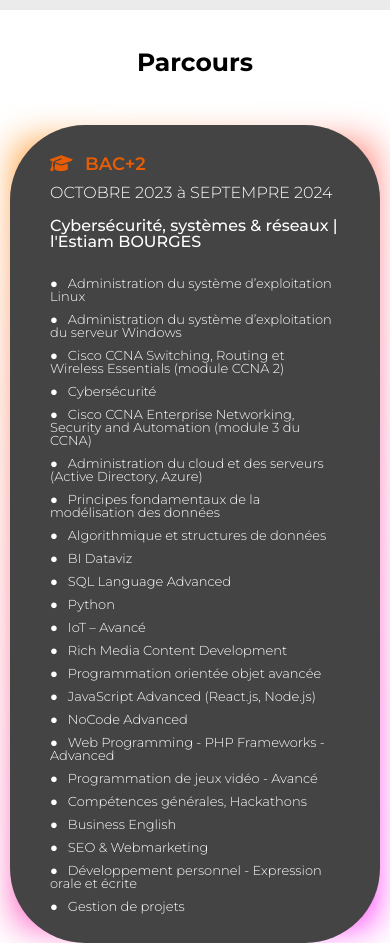
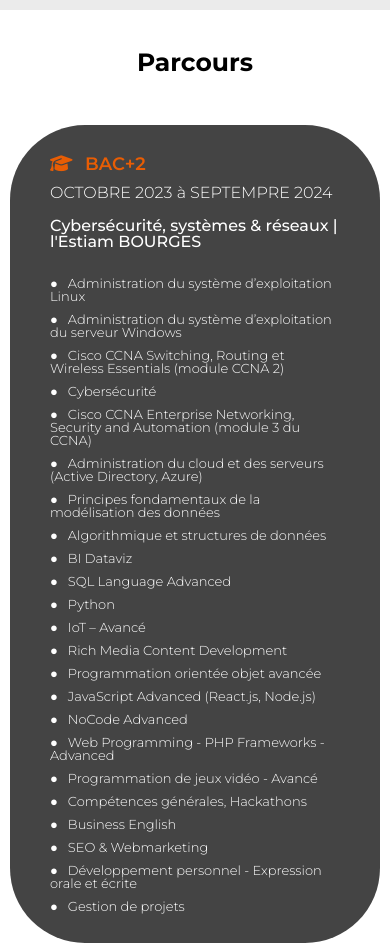
Before and after one commit to Dyls00/NexProject, a plain HTML site: page Nex/index.html in a window 390 px wide. Shown: the part 3600-4543 px from the top of the page. Drawn offline with Linux system fonts and the light colour scheme.

Commit message:
Responsive

```diff
--- a/Nex/index.html
+++ b/Nex/index.html
@@ -654,7 +654,7 @@
                 <div class="contact-subtitle">
                     Actuellement à la recherche d'une opportunité de stage et d'alternance, je suis intéressée par les postes de :<br>
                     <div class="jobs">
-                        <b> Développement web • Data & Application and design</b>
+                        <h2> Développement web • Data & Application and design</h2>
                     </div>
                 </div>
 
--- a/Nex/styles/mobile.css
+++ b/Nex/styles/mobile.css
@@ -366,6 +366,14 @@
         background-color: #444;
     }
 
+    .light-box::before {
+        display: none;
+    }
+
+    .light-box::after {
+        display: none;
+    }
+
     #experience .date {
         color: white;
     }
```
